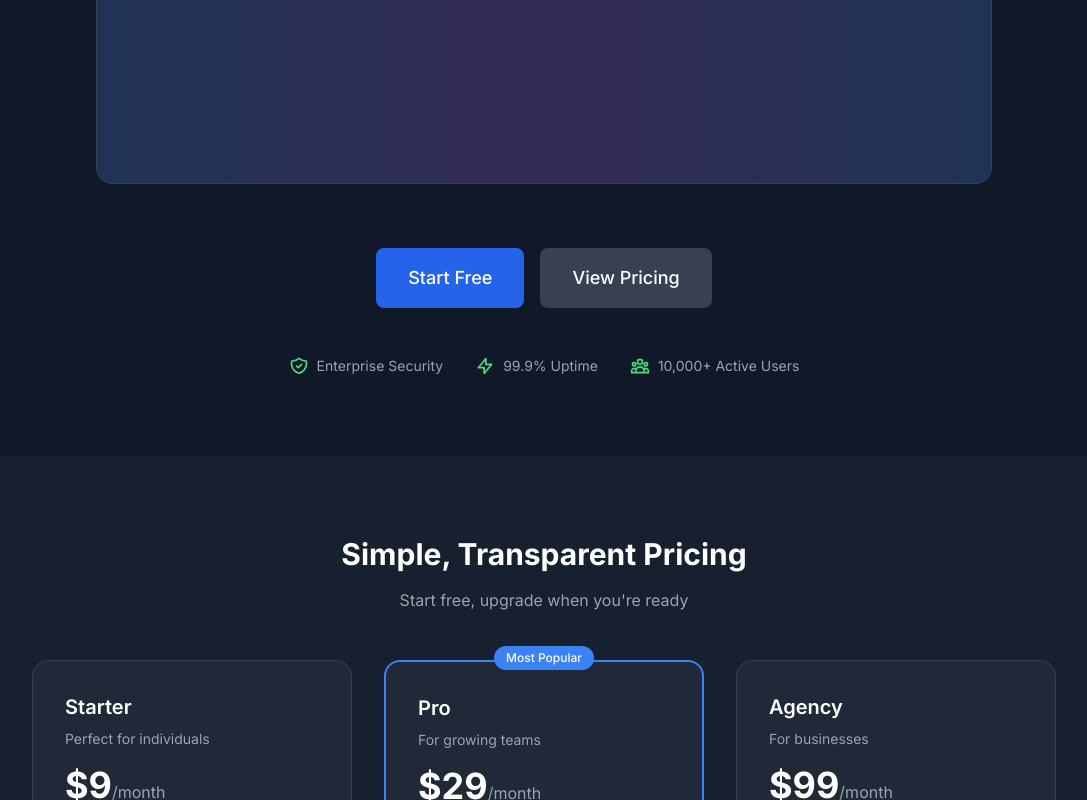
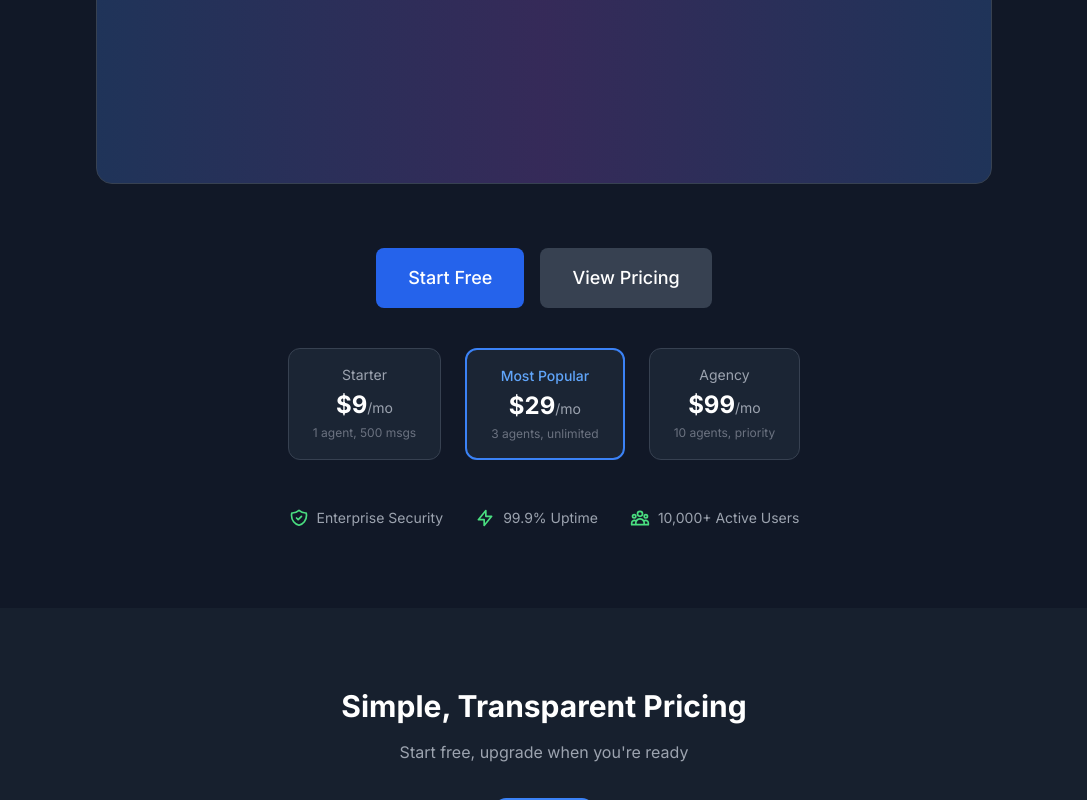
Before and after one commit to startupbuilders777-beep/superclaw, a Next.js app: page / in a window 1280 px wide. Shown: the part 776-1576 px from the top of the page, without its empty margins (96-1183 px from the left). Built offline with nearby package versions, Linux system fonts and the light colour scheme.

Commit message:
feat(homepage): add pricing tiers above the fold [ASANA-1213340745579457] (#49)
Co-authored-by: Killer <killer@openclaw.ai>

```diff
--- a/src/app/page.tsx
+++ b/src/app/page.tsx
@@ -70,6 +70,25 @@ export default async function HomePage() {
             >
               View Pricing
             </Link>
+          </div>
+
+          {/* Compact Pricing Tiers - Above the Fold */}
+          <div className="flex justify-center gap-6 mt-10 flex-wrap">
+            <div className="bg-gray-800/80 border border-gray-700 rounded-xl px-6 py-4">
+              <p className="text-gray-400 text-sm mb-1">Starter</p>
+              <p className="text-2xl font-bold text-white">$9<span className="text-gray-400 text-sm font-normal">/mo</span></p>
+              <p className="text-gray-500 text-xs mt-1">1 agent, 500 msgs</p>
+            </div>
+            <div className="bg-gray-800/80 border-2 border-blue-500 rounded-xl px-6 py-4">
+              <p className="text-blue-400 text-sm font-medium mb-1">Most Popular</p>
+              <p className="text-2xl font-bold text-white">$29<span className="text-gray-400 text-sm font-normal">/mo</span></p>
+              <p className="text-gray-500 text-xs mt-1">3 agents, unlimited</p>
+            </div>
+            <div className="bg-gray-800/80 border border-gray-700 rounded-xl px-6 py-4">
+              <p className="text-gray-400 text-sm mb-1">Agency</p>
+              <p className="text-2xl font-bold text-white">$99<span className="text-gray-400 text-sm font-normal">/mo</span></p>
+              <p className="text-gray-500 text-xs mt-1">10 agents, priority</p>
+            </div>
           </div>
 
           {/* Trust badges */}
```
